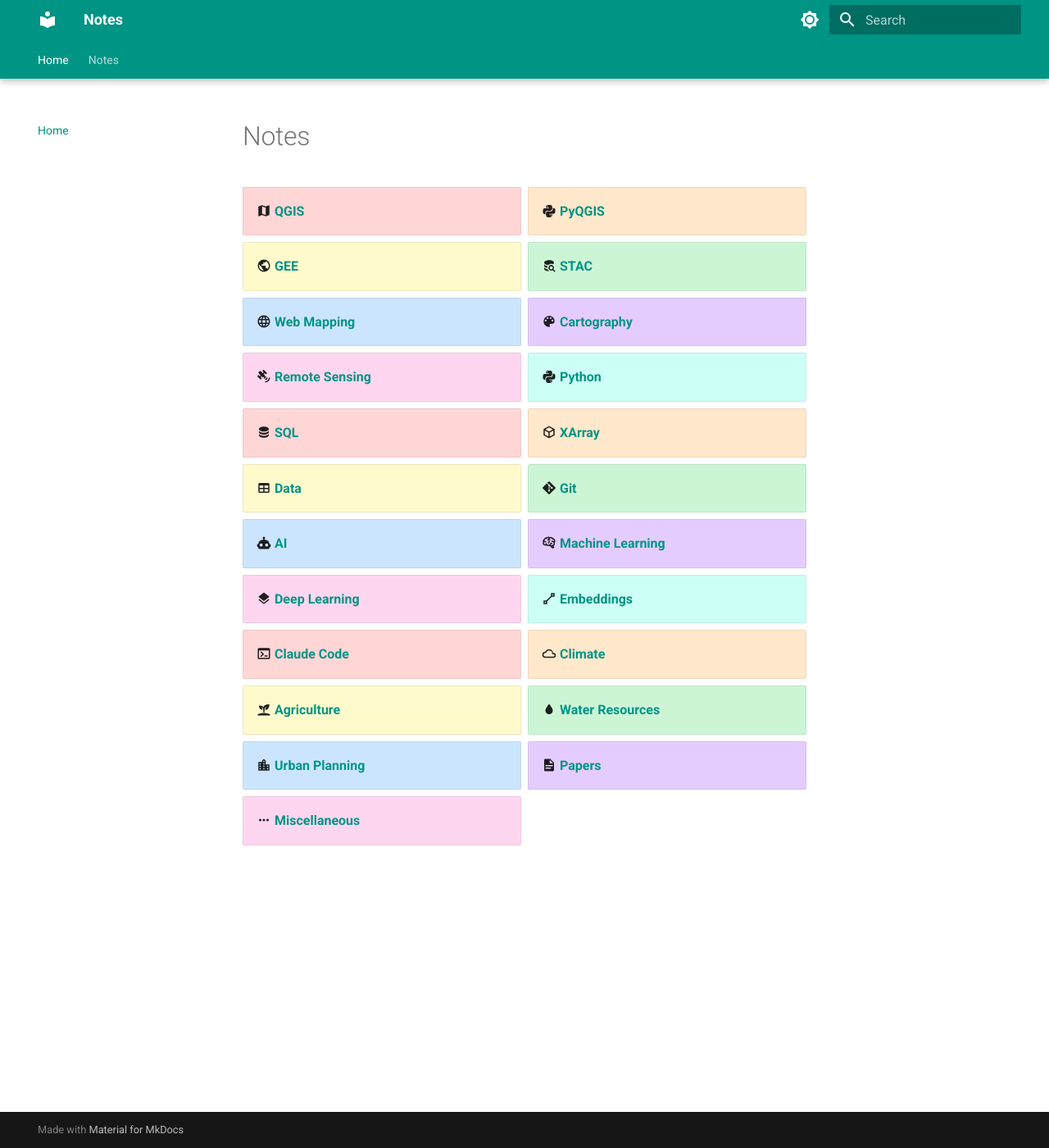
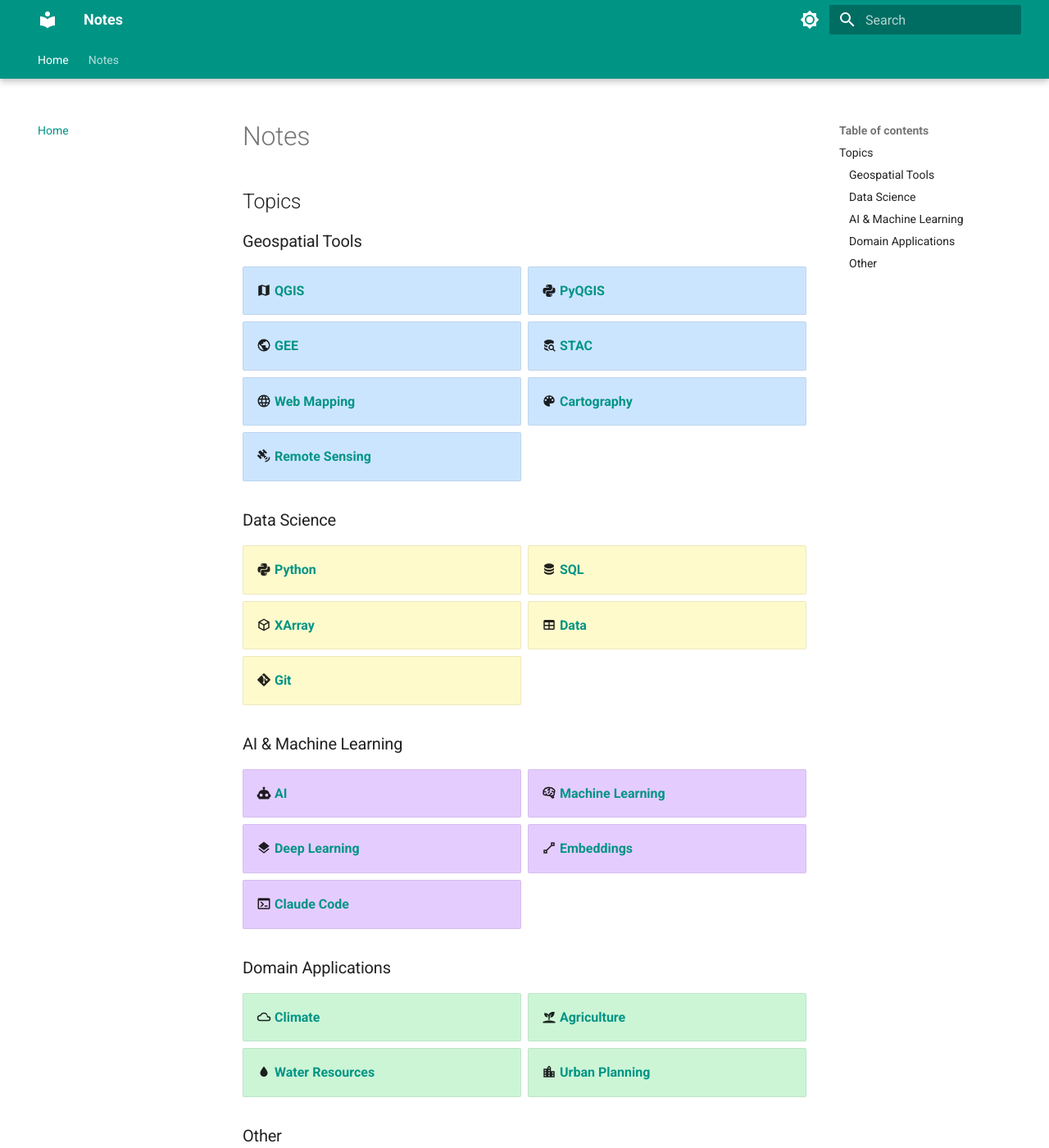
Before and after one commit to spatialthoughts/notes, an MkDocs documentation site: the page built from content/index.md, in a window 1280 px wide and 1400 px high. Shown: the whole window at 82% size. Built offline with MkDocs 1.6.1 and Material for MkDocs 9.7.7, drawn with Linux system fonts in a browser that asks for light colours.

Commit message:
Restore group sections on homepage with per-group pastel card colors
- Add 'Topics' section with 5 sub-sections (Geospatial, Data Science, AI/ML, Domain, Other)
- Each group div gets a CSS class so all cards in a group share one color

Co-Authored-By: Claude Sonnet 4.6 <noreply@anthropic.com>

```diff
--- a/content/index.md
+++ b/content/index.md
@@ -1,6 +1,10 @@
 # Notes
 
-<div class="grid cards" markdown>
+## Topics
+
+### Geospatial Tools
+
+<div class="grid cards group-geospatial" markdown>
 
 -   :material-map: **[QGIS](QGIS.md)**
 
@@ -16,6 +20,12 @@
 
 -   :material-satellite-variant: **[Remote Sensing](Remote_Sensing.md)**
 
+</div>
+
+### Data Science
+
+<div class="grid cards group-data" markdown>
+
 -   :material-language-python: **[Python](Python.md)**
 
 -   :material-database: **[SQL](SQL.md)**
@@ -25,6 +35,12 @@
 -   :material-table: **[Data](Data.md)**
 
 -   :fontawesome-brands-git-alt: **[Git](Git.md)**
+
+</div>
+
+### AI & Machine Learning
+
+<div class="grid cards group-ai" markdown>
 
 -   :material-robot: **[AI](AI.md)**
 
@@ -36,6 +52,12 @@
 
 -   :material-console: **[Claude Code](Claude_Code.md)**
 
+</div>
+
+### Domain Applications
+
+<div class="grid cards group-domain" markdown>
+
 -   :material-weather-cloudy: **[Climate](Climate.md)**
 
 -   :material-sprout: **[Agriculture](Agriculture.md)**
@@ -44,6 +66,12 @@
 
 -   :material-city: **[Urban Planning](Urban_Planning.md)**
 
+</div>
+
+### Other
+
+<div class="grid cards group-other" markdown>
+
 -   :material-file-document: **[Papers](Papers.md)**
 
 -   :material-dots-horizontal: **[Miscellaneous](Misc.md)**
--- a/content/stylesheets/extra.css
+++ b/content/stylesheets/extra.css
@@ -1,9 +1,6 @@
-/* Pastel background colors cycling through grid cards */
-.grid.cards > ul > li:nth-child(8n+1) { background-color: #ffd6d6; }
-.grid.cards > ul > li:nth-child(8n+2) { background-color: #ffe8cc; }
-.grid.cards > ul > li:nth-child(8n+3) { background-color: #fffacc; }
-.grid.cards > ul > li:nth-child(8n+4) { background-color: #ccf5d6; }
-.grid.cards > ul > li:nth-child(8n+5) { background-color: #cce5ff; }
-.grid.cards > ul > li:nth-child(8n+6) { background-color: #e5ccff; }
-.grid.cards > ul > li:nth-child(8n+7) { background-color: #ffd6f0; }
-.grid.cards > ul > li:nth-child(8n+8) { background-color: #ccfff5; }
+/* One pastel color per group */
+.grid.cards.group-geospatial > ul > li { background-color: #cce5ff; }
+.grid.cards.group-data        > ul > li { background-color: #fffacc; }
+.grid.cards.group-ai          > ul > li { background-color: #e5ccff; }
+.grid.cards.group-domain      > ul > li { background-color: #ccf5d6; }
+.grid.cards.group-other       > ul > li { background-color: #ffe8cc; }
```
